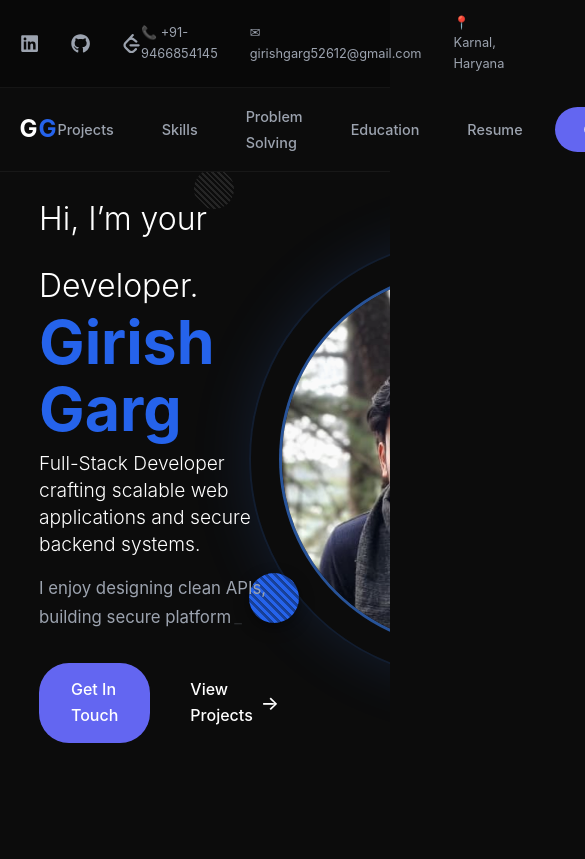
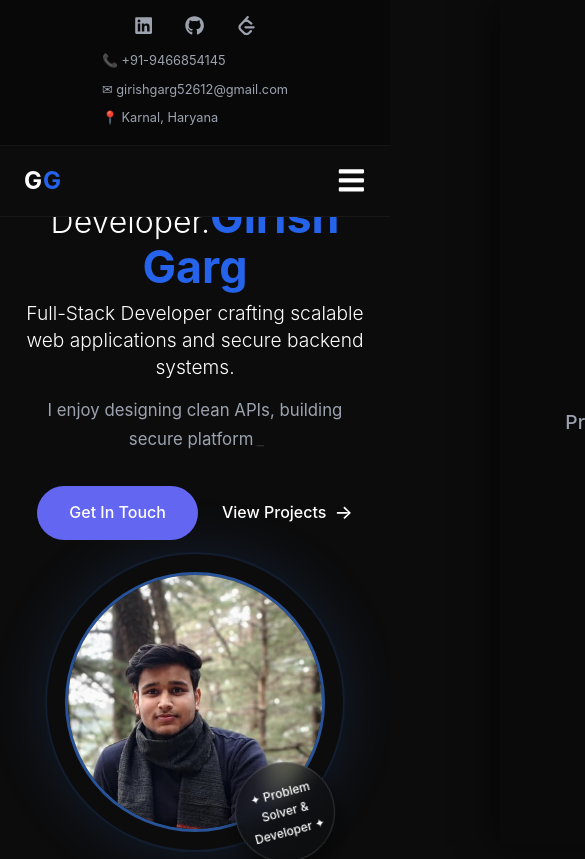
Before and after one commit to girishgarg12/Portfolio, a React (Vite) app in the folder frontend/: page / in a window 390 px wide. Shown: the top 859 px of the page, 585 px wide, since content can reach past the window. Built offline with nearby package versions, Linux system fonts and the light colour scheme.

Commit message:
Added Mobile Responsiveness

```diff
--- a/frontend/src/App.css
+++ b/frontend/src/App.css
@@ -207,7 +207,31 @@
   display: grid;
   grid-template-columns: repeat(auto-fit, minmax(320px, 1fr));
   gap: 3rem;
-  margin-bottom: 4rem;
+  margin-bottom: 2rem;
+}
+
+/* Global Mobile Responsiveness */
+@media (max-width: 900px) {
+  .section-container {
+    padding: 4rem 5%;
+    padding-bottom: 2rem;
+  }
+
+  .section-title {
+    font-size: 2rem;
+    margin-bottom: 1.5rem;
+  }
+
+  br {
+    display: none;
+    /* remove artificial newlines on mobile */
+  }
+}
+
+@media (max-width: 480px) {
+  .section-title {
+    font-size: 1.8rem;
+  }
 }
 
 .resume-column h3 {
--- a/frontend/src/components/Contact.css
+++ b/frontend/src/components/Contact.css
@@ -30,8 +30,10 @@
 
 .contact-image-inner {
     position: relative;
-    width: 320px;
-    height: 360px;
+    width: 100%;
+    max-width: 320px;
+    height: auto;
+    aspect-ratio: 320 / 360;
     border-radius: 24px;
     padding: 12px;
     background: linear-gradient(135deg, rgba(59, 130, 246, 0.2), rgba(168, 85, 247, 0.2));
--- a/frontend/src/components/Header.css
+++ b/frontend/src/components/Header.css
@@ -117,3 +117,63 @@
   opacity: 0.9;
   transform: translateY(-2px);
 }
+
+.mobile-menu-icon {
+  display: none;
+  font-size: 1.8rem;
+  color: var(--text-primary);
+  cursor: pointer;
+  z-index: 2000;
+}
+
+/* Mobile Responsiveness */
+@media (max-width: 900px) {
+  .top-bar {
+    flex-direction: column;
+    gap: 1rem;
+    padding: 1rem;
+    text-align: center;
+  }
+
+  .contact-info {
+    flex-direction: column;
+    gap: 0.5rem;
+  }
+
+  .main-nav {
+    padding: 1rem 1.5rem;
+  }
+
+  .mobile-menu-icon {
+    display: flex;
+  }
+
+  .btn-discuss {
+    display: none;
+  }
+
+  .nav-list {
+    position: fixed;
+    top: 0;
+    right: -100%;
+    width: 280px;
+    height: 100vh;
+    background: #0a0a0a;
+    flex-direction: column;
+    justify-content: center;
+    gap: 2.5rem;
+    transition: right 0.4s ease;
+    box-shadow: -10px 0 30px rgba(0, 0, 0, 0.5);
+    z-index: 1005;
+    margin: 0;
+    padding: 0;
+  }
+
+  .nav-list.active {
+    right: 0;
+  }
+
+  .nav-list a {
+    font-size: 1.2rem;
+  }
+}
--- a/frontend/src/components/Header.jsx
+++ b/frontend/src/components/Header.jsx
@@ -1,10 +1,19 @@
 import React, { useState, useEffect } from 'react';
-import { FaLinkedin, FaGithub } from 'react-icons/fa';
+import { FaLinkedin, FaGithub, FaBars, FaTimes } from 'react-icons/fa';
 import { SiLeetcode } from 'react-icons/si';
 import './Header.css';
 
 const Header = () => {
     const [isScrolled, setIsScrolled] = useState(false);
+    const [isMenuOpen, setIsMenuOpen] = useState(false);
+
+    const toggleMenu = () => {
+        setIsMenuOpen(!isMenuOpen);
+    };
+
+    const closeMenu = () => {
+        setIsMenuOpen(false);
+    };
 
     useEffect(() => {
         const handleScroll = () => {
@@ -41,15 +50,19 @@ const Header = () => {
                     <span>G</span><span style={{ color: 'var(--primary-color)' }}>G</span>
                 </div>
 
-                <ul className="nav-list">
-                    <li><a href="#projects">Projects</a></li>
-                    <li><a href="#skills">Skills</a></li>
-                    <li><a href="#problem-solving">Problem Solving</a></li>
-                    <li><a href="#resume">Education</a></li>
-                    <li><a href="#resume">Resume</a></li>
+                <ul className={`nav-list ${isMenuOpen ? 'active' : ''}`}>
+                    <li><a href="#projects" onClick={closeMenu}>Projects</a></li>
+                    <li><a href="#skills" onClick={closeMenu}>Skills</a></li>
+                    <li><a href="#problem-solving" onClick={closeMenu}>Problem Solving</a></li>
+                    <li><a href="#resume" onClick={closeMenu}>Education</a></li>
+                    <li><a href="#resume" onClick={closeMenu}>Resume</a></li>
                 </ul>
 
-                <a href="#contact" className="btn-discuss">Contact</a>
+                <a href="#contact" className="btn-discuss" onClick={closeMenu}>Contact</a>
+
+                <div className="mobile-menu-icon" onClick={toggleMenu}>
+                    {isMenuOpen ? <FaTimes /> : <FaBars />}
+                </div>
             </nav>
         </header>
     );
--- a/frontend/src/components/Hero.css
+++ b/frontend/src/components/Hero.css
@@ -195,7 +195,6 @@
     border: 1px solid rgba(255, 255, 255, 0.15);
     display: flex;
     align-items: center;
-    justify-content: center;
     text-align: center;
     color: var(--text-primary);
     font-size: 0.85rem;
@@ -204,3 +203,54 @@
     box-shadow: 0 10px 25px rgba(0, 0, 0, 0.6);
     transform: rotate(-15deg);
 }
+
+/* Mobile Responsiveness */
+@media (max-width: 900px) {
+    .hero-section {
+        flex-direction: column;
+        justify-content: center;
+        text-align: center;
+        padding: 160px 1rem 4rem 1rem;
+        gap: 3rem;
+    }
+
+    .hero-content {
+        display: flex;
+        flex-direction: column;
+        align-items: center;
+    }
+
+    .hero-title {
+        font-size: 2.8rem;
+    }
+
+    .hero-buttons {
+        justify-content: center;
+        flex-wrap: wrap;
+        gap: 1.5rem;
+    }
+
+    .hero-image-bg-box {
+        width: 300px;
+        height: 300px;
+    }
+
+    .hero-image-container {
+        width: 260px;
+        height: 260px;
+    }
+
+    .mock-badge {
+        width: 100px;
+        height: 100px;
+        bottom: -30px;
+        right: -10px;
+        font-size: 0.75rem;
+    }
+
+    .dec-star,
+    .dec-circle,
+    .dec-dots {
+        display: none;
+    }
+}
--- a/frontend/src/components/ProblemSolving.css
+++ b/frontend/src/components/ProblemSolving.css
@@ -411,3 +411,21 @@
     width: 18px;
     height: 18px;
 }
+
+/* Mobile Responsiveness */
+@media (max-width: 1024px) {
+    .ps-grid {
+        grid-template-columns: repeat(2, minmax(0, 1fr));
+    }
+}
+
+@media (max-width: 768px) {
+    .ps-grid {
+        grid-template-columns: 1fr;
+        gap: 2.5rem;
+    }
+
+    .ps-flip-card {
+        height: 380px;
+    }
+}
--- a/frontend/src/components/Skills.css
+++ b/frontend/src/components/Skills.css
@@ -18,6 +18,16 @@
     font-weight: 700;
     color: var(--text-primary);
     margin-bottom: 1.5rem;
+}
+
+@media (max-width: 900px) {
+    .section-title {
+        font-size: 2rem;
+    }
+
+    .section-header {
+        margin-bottom: 2rem;
+    }
 }
 
 .section-title .highlight-blue {
--- a/frontend/src/index.css
+++ b/frontend/src/index.css
@@ -23,6 +23,7 @@
 
 html {
   scroll-behavior: smooth;
+  overflow-x: hidden;
 }
 
 body {
@@ -31,6 +32,7 @@ body {
   color: var(--text-primary);
   line-height: 1.6;
   -webkit-font-smoothing: antialiased;
+  overflow-x: hidden;
 }
 
 ::selection {
```
